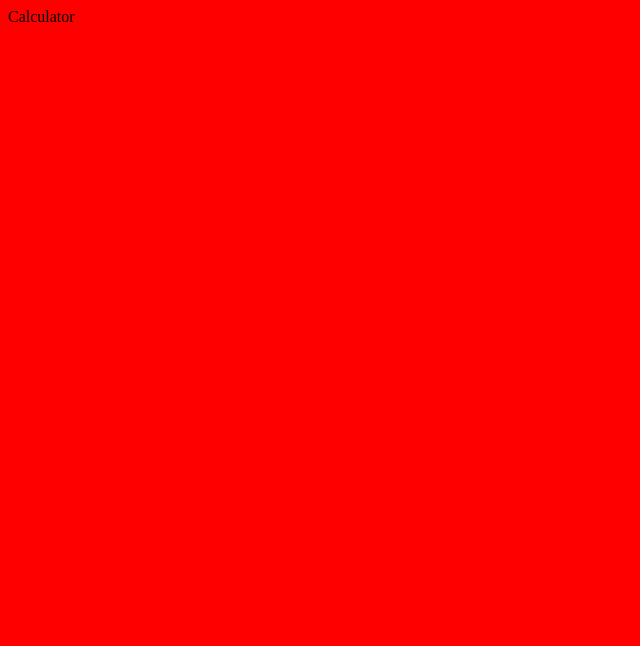
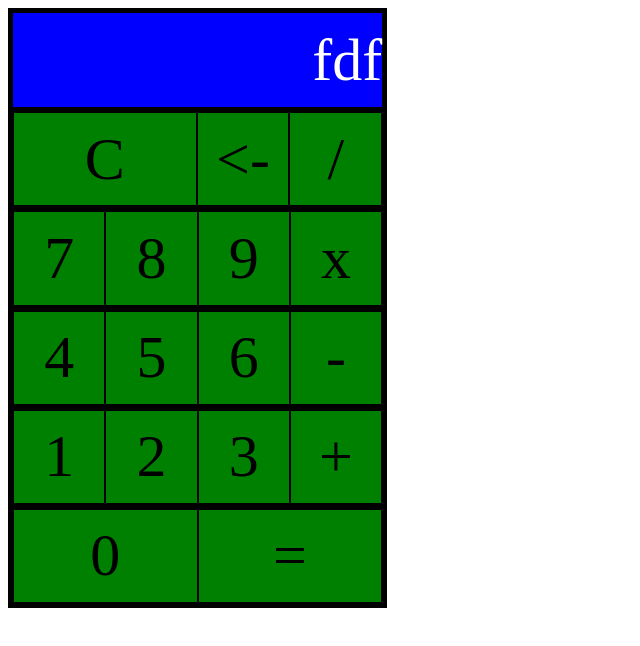
Before and after one commit to ceesiyamoah/calculator, a plain HTML site: page index.html in a window 1280 px wide. Shown: the whole page, without its empty margins (0-640 px from the left). Drawn offline with Linux system fonts and the light colour scheme.

Commit message:
Done with html and css sample 1

```diff
--- a/index.html
+++ b/index.html
@@ -7,6 +7,35 @@
 		<link rel="stylesheet" href="style.css" />
 	</head>
 	<body>
-		Calculator
+		<div class="root">
+			<div class="row display">fdf</div>
+			<div class="row clear">
+				<div class="cell clear">C</div>
+				<div class="cell backspace"><-</div>
+				<div class="cell operator">/</div>
+			</div>
+			<div class="row numbers">
+				<div class="cell">7</div>
+				<div class="cell">8</div>
+				<div class="cell">9</div>
+				<div class="cell operator">x</div>
+			</div>
+			<div class="row numbers">
+				<div class="cell">4</div>
+				<div class="cell">5</div>
+				<div class="cell">6</div>
+				<div class="cell operator">-</div>
+			</div>
+			<div class="row numbers">
+				<div class="cell">1</div>
+				<div class="cell">2</div>
+				<div class="cell">3</div>
+				<div class="cell operator">+</div>
+			</div>
+			<div class="row zero">
+				<div class="cell zero">0</div>
+				<div class="cell operator">=</div>
+			</div>
+		</div>
 	</body>
 </html>
--- a/style.css
+++ b/style.css
@@ -1,3 +1,54 @@
-body {
+.root {
+	display: flex;
+	flex-direction: column;
+	width: 30%;
+	height: 600px;
+}
+
+.row {
+	display: flex;
+	flex-direction: row;
 	background-color: red;
+	border-top: 5px solid black;
+	border-right: 5px solid black;
+	border-left: 5px solid black;
+	text-align: center;
+	flex: 1;
+	padding: 0;
+	font-size: 60px;
 }
+.row.display {
+	background-color: blue;
+	display: flex;
+	flex-direction: row-reverse;
+	align-items: center;
+
+	color: white;
+}
+.row.clear {
+	background-color: yellow;
+	padding: 0px;
+}
+.row.numbers {
+}
+.row.zero {
+	background-color: violet;
+	border-bottom: 5px solid black;
+}
+.cell {
+	background-color: green;
+	border: 1px solid black;
+	display: flex;
+	justify-content: center;
+	align-items: center;
+	flex: 1;
+}
+.cell.clear {
+	flex: 2;
+}
+.cell.backspace {
+	flex: 1;
+}
+.cell.operator {
+	flex: 1;
+}
```
